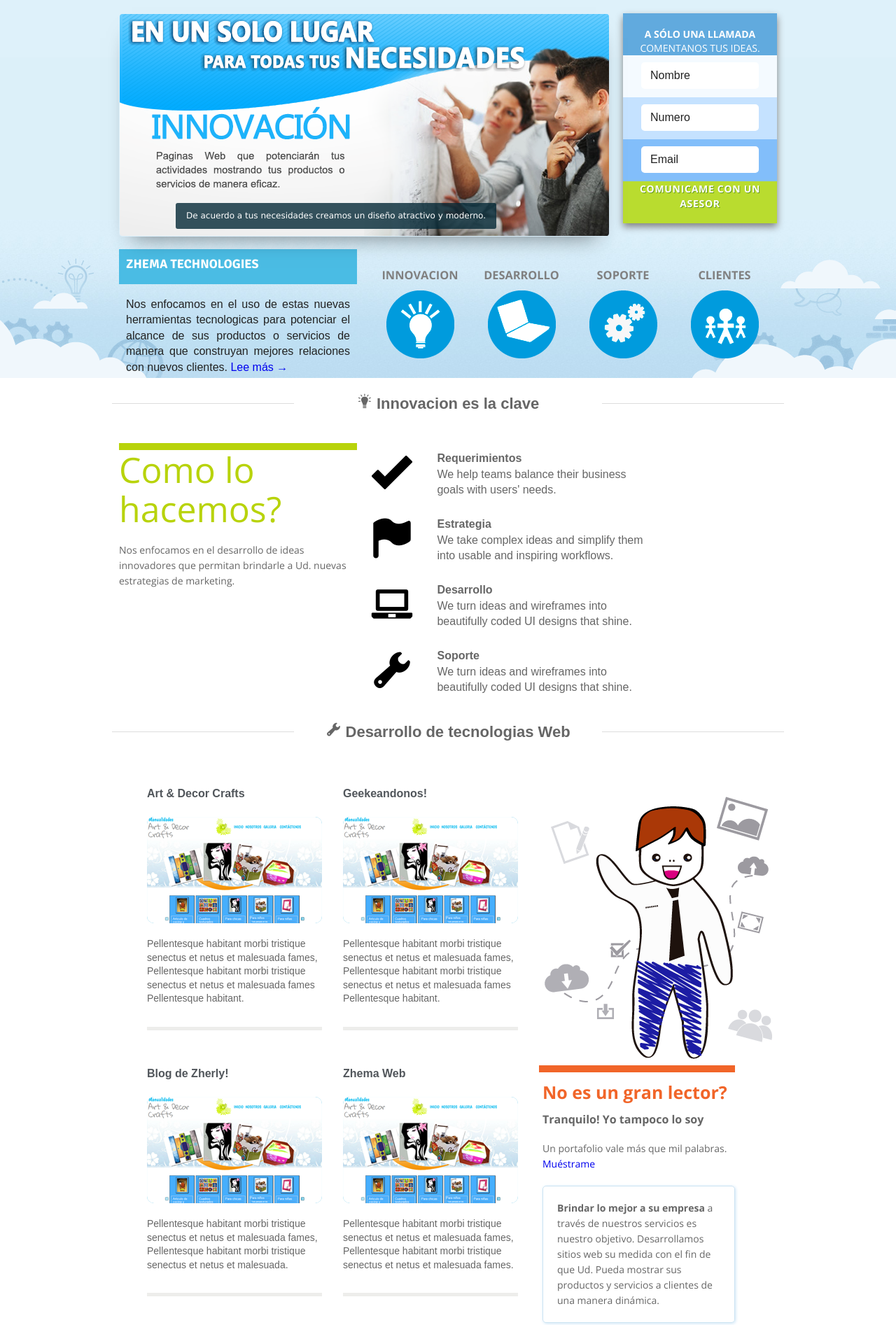
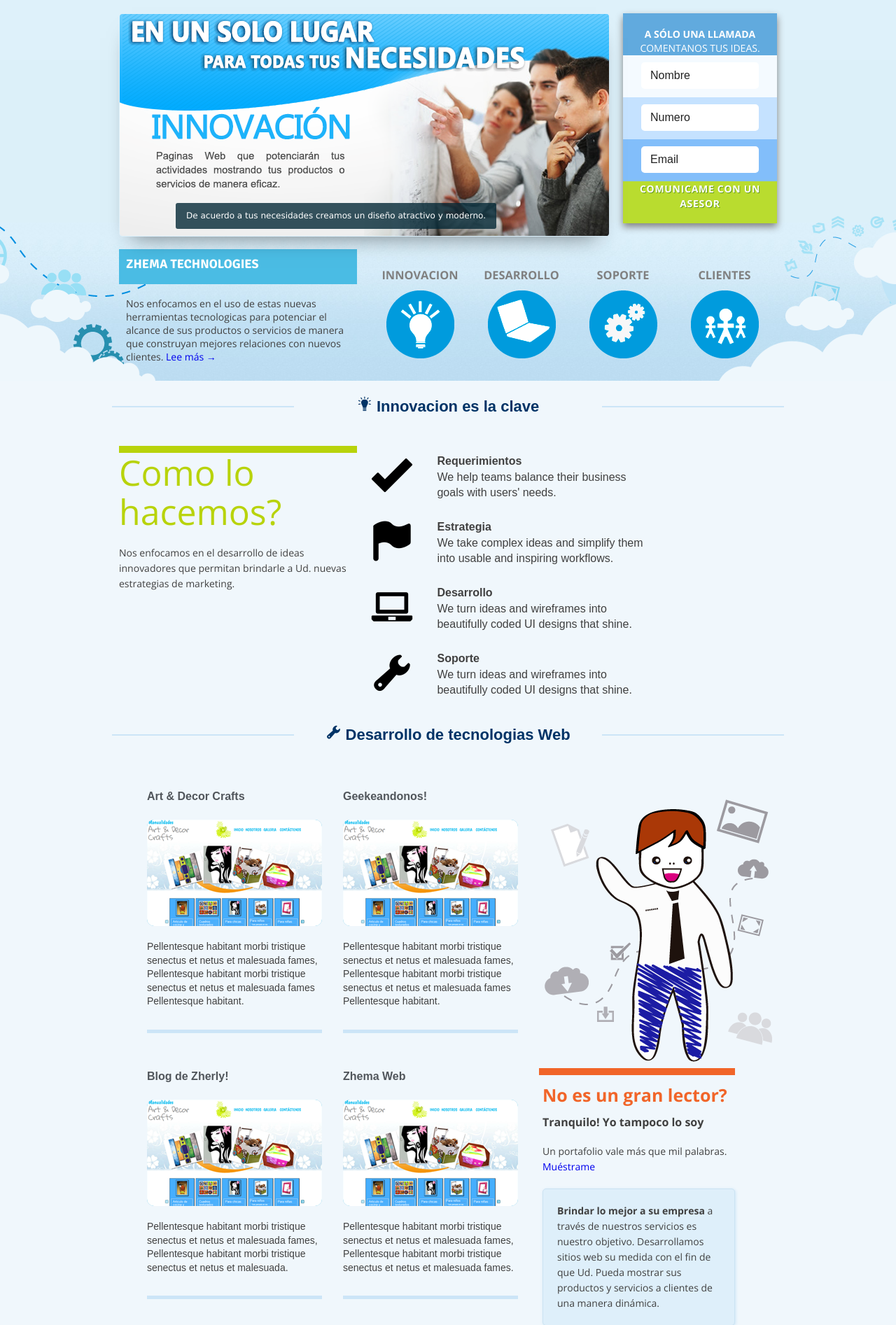
Before and after one commit to itsmanuelrc/ZhemaWEB, a PHP site: page / in a window 1280 px wide. Shown: the part 166-2059 px from the top of the page at 70% size. Run offline with PHP 8.4, Linux system fonts and the light colour scheme; some libraries are stand-ins or nearby versions.

Commit message:
Terminado nuevo fondo de HEADER CON NUBES
Nubes y diseno de fondo.
Cambio el color de body
Algunos estilos

```diff
--- a/css/style.css
+++ b/css/style.css
@@ -264,7 +264,7 @@ a:visited{
 }
 
 body {
-  border-bottom: 1px solid #fafafa;
+  background-color: #f0f7fc;
 }
 
 
@@ -463,14 +463,11 @@ height: 100px;
 
 
 #barra_contenido{
-  color:#666666;
-  font-family: Verdana, Arial;
-  font-size:12px;
-  background-color: white;
+  color:#404040;
+  background-color: #f0f7fc;
   padding-bottom: 10px;
-  /*box-shadow: 2px 0 10px;*/
+}
 
-}
 #fondo{
 
   background:#def1fa url(../img/bgHeroHome.jpg) repeat-x center 100%;
@@ -598,9 +595,8 @@ transition: .3s;
 
 
 #barra_nosotros{
-  height: 184px;
+  min-height: 184px;
   margin-top: 20px;
-  text-align: justify;
 
 }
 
@@ -660,10 +656,10 @@ display: block;
 
 
 #barra_logos h2
-{text-align:center;font-size:22px;position:relative;margin-bottom:40px}
+{text-align:center;font-size:22px;position:relative;margin-bottom:40px;color:#003366}
 
 #barra_logos  h2:before,#barra_logos  h2:after
-{content:"";position:absolute;width:360px;height:1px;background:#ddd;left:0;top:18px}
+{content:"";position:absolute;width:360px;height:2px;background:#cce5f7;left:0;top:18px}
 
 #barra_logos  h2:after{left:auto;right:0}
 
@@ -731,10 +727,13 @@ display: block;
   -moz-border-radius: 5px;
   -webkit-border-radius: 5px;
   box-shadow: 1px 1px 4px #cce5f7;
+  background-color: #deeffa;
+  color:#404040;
 }
 
 .box-color{
   padding: 20px;
+
 }
 
 .side-box {
@@ -772,7 +771,7 @@ display: block;
 
 
 #contact-social-list li a{
-  background:transparent url(../img/social/social_icons.png) 38px 15px no-repeat;border:1px solid #eee;
+  background:transparent url(../img/social/social_icons.png) 38px 15px no-repeat;border:1px solid #cbe3f2;
   -webkit-border-radius:5px;
   -moz-border-radius:5px;
   border-radius:5px;
@@ -903,10 +902,11 @@ display: block;
 
 
 #barra_nosotros p{
-padding-left: 10px;
-padding-right: 10px;
-
-
+  line-height:22px;
+  margin-bottom:25px;
+  padding: 0 10px;
+  font:14px "Open Sans", Arial, sans-serif ;
+  color: #404040;
 }
 
 
@@ -1187,7 +1187,7 @@ height: 20px;
   margin-left: 30px;
   margin-bottom: 30px;
   padding-bottom: 30px;
-  border-bottom:5px solid #EDEDEB;
+  border-bottom:5px solid #cce5f7;
 }
 
 #projects-list .project h1 a{
--- a/index.html
+++ b/index.html
@@ -177,8 +177,7 @@
         <!-- MINI NOSOTROS -->
           <div id="barra_nosotros" class="grid_6">
             <div class="box_titulo"><h3>Zhema Technologies </h3></div>
-            <p>
-            Nos enfocamos en el uso de estas nuevas herramientas tecnologicas para potenciar el alcance de sus productos o servicios de manera que construyan mejores relaciones con nuevos clientes. <a href="nosotros.html" class="link-button"><span>Lee más &#8594;</span></a>
+            <p>Nos enfocamos en el uso de estas nuevas herramientas tecnologicas para potenciar el alcance de sus productos o servicios de manera que construyan mejores relaciones con nuevos clientes. <a href="nosotros.html" class="link-button"><span>Lee más &#8594;</span></a></p>
           <!-- <input type="button" value="Ver más" name="submit" action="nosotros.html" class="submit"/> -->
           </div>
 
```
Also changed, not shown: img/clouds-home.png, img/icons-home.png.
